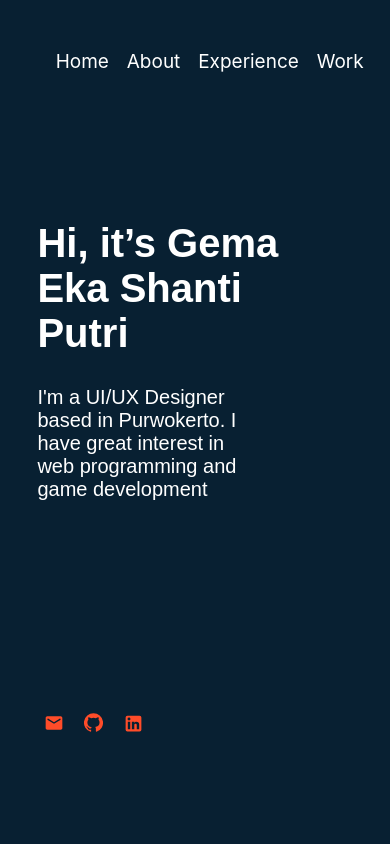
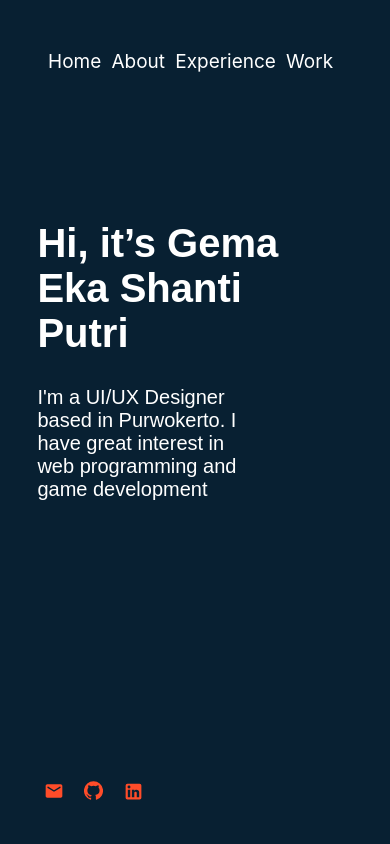
Before and after one commit to gemaekashantiputri/gema-web, a React (Create React App) app: page / in a window 390 px wide. Shown: the top 844 px of the page. Built offline with nearby package versions, Linux system fonts and the light colour scheme.

Commit message:
responsive four

```diff
--- a/src/components/intro.css
+++ b/src/components/intro.css
@@ -95,7 +95,7 @@ b {
   #nav a {
     display: inline;
     width: 100%;
-    padding-left: 7%;
+    padding-left: 4%;
     flex-direction: row;
     justify-content: space-between;
     color: white;
--- a/src/styles/sidebar.css
+++ b/src/styles/sidebar.css
@@ -31,7 +31,7 @@ a {
     flex-direction: row;
     justify-content: space-between;
     padding-bottom: 90px;
-    margin-top: -220%;
+    margin-top: -200%;
     padding-left: 3%;
   }
 
--- a/src/styles/work.css
+++ b/src/styles/work.css
@@ -159,9 +159,20 @@
     flex-direction: column;
     align-items: flex-start;
     padding-left: 3%;
-    padding-top: 40%;
+    padding-top: 60%;
     min-height: 100vh;
   }
+
+  .work-subtitle {
+    margin-top: 20%;
+    color: white;
+    font-size: 55px;
+    font-family: Poppins;
+    font-style: normal;
+    font-weight: bold;
+    border-radius: 10px;
+  }
+
 
   .button {
     margin-top: 40px;
```
